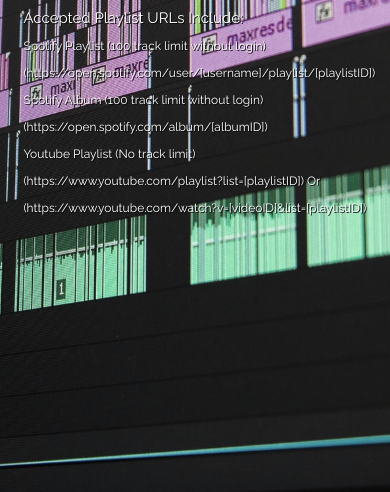
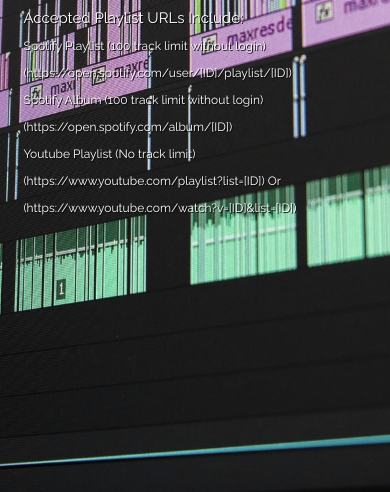
Before and after one commit to BSCustomPlaylistCompiler/BSCustomPlaylistCompiler.github.io, a plain HTML site: page index.html in a window 390 px wide. Shown: the part 352-844 px from the top of the page. Drawn offline with Linux system fonts and the light colour scheme.

Commit message:
Adjusting custom mobile Index.html

```diff
--- a/index.html
+++ b/index.html
@@ -64,12 +64,12 @@
 			<span class="w3-xlarge w3-hide-medium w3-hide-large" style="text-shadow:2px 2px 0 rgba(10, 10, 10, 1)">Beat Saver Custom Playlist Compiler<br></span>
 			<span class="w3-medium w3-hide-medium w3-hide-large" style="text-shadow:1px 1px 0 rgba(10, 10, 10, 1)">Accepted Playlist URLs Include:<br></span>
 			<span class="w3-small w3-hide-medium w3-hide-large" style="text-shadow:1px 1px 0 rgba(10, 10, 10, 1)">Spotify Playlist (100 track limit without login)<br></span>
-			<span class="w3-small w3-hide-medium w3-hide-large" style="text-shadow:1px 1px 0 rgba(10, 10, 10, 1)">(https://open.spotify.com/user/[username]/playlist/[playlistID])<br></span>
+			<span class="w3-small w3-hide-medium w3-hide-large" style="text-shadow:1px 1px 0 rgba(10, 10, 10, 1)">(https://open.spotify.com/user/[ID]/playlist/[ID])<br></span>
 			<span class="w3-small w3-hide-medium w3-hide-large" style="text-shadow:1px 1px 0 rgba(10, 10, 10, 1)">Spotify Album (100 track limit without login)<br></span>
-			<span class="w3-small w3-hide-medium w3-hide-large" style="text-shadow:1px 1px 0 rgba(10, 10, 10, 1)">(https://open.spotify.com/album/[albumID])<br></span>
+			<span class="w3-small w3-hide-medium w3-hide-large" style="text-shadow:1px 1px 0 rgba(10, 10, 10, 1)">(https://open.spotify.com/album/[ID])<br></span>
 			<span class="w3-small w3-hide-medium w3-hide-large" style="text-shadow:1px 1px 0 rgba(10, 10, 10, 1)">Youtube Playlist (No track limit)<br></span>
-			<span class="w3-small w3-hide-medium w3-hide-large" style="text-shadow:1px 1px 0 rgba(10, 10, 10, 1)">(https://www.youtube.com/playlist?list=[playlistID]) Or<br></span>
-			<span class="w3-small w3-hide-medium w3-hide-large" style="text-shadow:1px 1px 0 rgba(10, 10, 10, 1)">(https://www.youtube.com/watch?v=[videoID]&list=[playlistID])<br></span>
+			<span class="w3-small w3-hide-medium w3-hide-large" style="text-shadow:1px 1px 0 rgba(10, 10, 10, 1)">(https://www.youtube.com/playlist?list=[ID]) Or<br></span>
+			<span class="w3-small w3-hide-medium w3-hide-large" style="text-shadow:1px 1px 0 rgba(10, 10, 10, 1)">(https://www.youtube.com/watch?v=[ID]&list=[ID])<br></span>
 		</div>
 	</header>
 </body>
```
